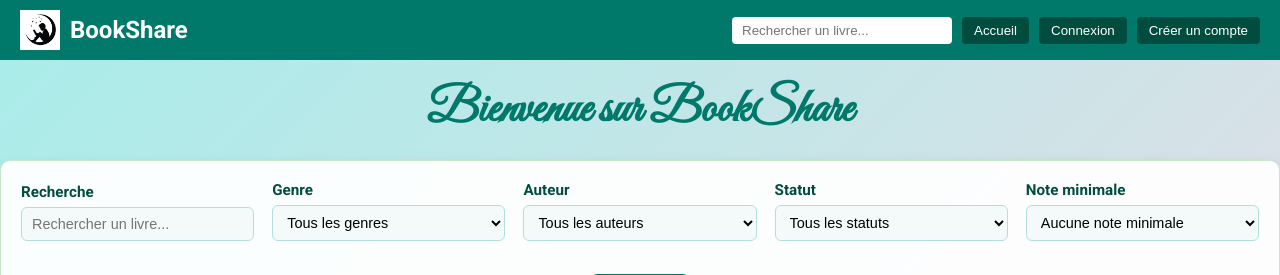
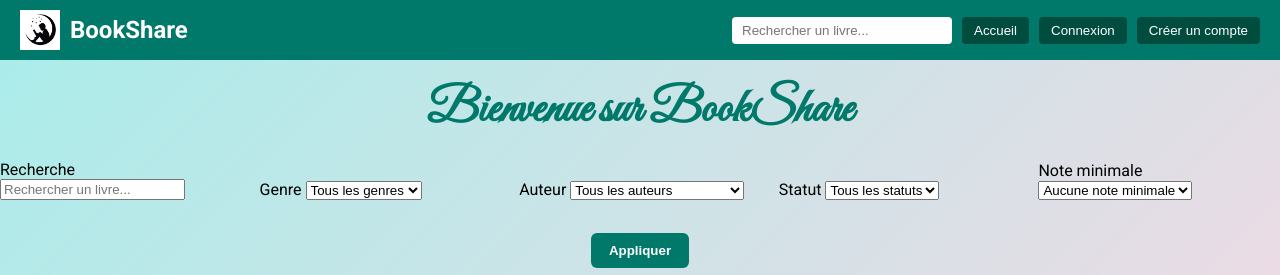
Before and after one commit to alissonpinault/BookShare, a PHP site: page /index.php in a window 1280 px wide. Shown: the top 275 px of the page. Run offline with PHP 8.4, Linux system fonts and the light colour scheme; data comes from the database, SQL or seed files in the repository.

Commit message:
test filtre

```diff
--- a/index.php
+++ b/index.php
@@ -142,73 +142,12 @@ nav input[type="text"] { padding:6px 10px; border:none; border-radius:4px; width
 nav button { background:#004d40; border:none; color:white; padding:6px 12px; border-radius:4px; cursor:pointer; transition: all 0.3s; }
 nav button:hover { background:#00332c; transform: translateY(-2px); }
 h1 { text-align:center; color:#00796b; margin:20px 0; font-family:'Great Vibes', cursive; font-size:3em; }
-.filters-panel {
-    background: rgba(255, 255, 255, 0.95);
-    border-radius: 10px;
-    padding: 20px;
-    margin-top: 15px;
-    box-shadow: 0 8px 16px rgba(0,0,0,0.15);
-    border: 1px solid #c8e6c9;
-}
-
-.filters-form {
-    display: flex;
-    flex-wrap: wrap;
-    gap: 18px;
-    justify-content: space-between;
-    align-items: flex-end;
-}
-
-.filters-form label {
-    flex: 1;
-    min-width: 180px;
-    display: flex;
-    flex-direction: column;
-    font-weight: 600;
-    color: #004d40;
-    font-size: 0.95em;
-}
-
-.filters-form select,
-.filters-form input[type="text"] {
-    margin-top: 6px;
-    padding: 8px 10px;
-    border-radius: 6px;
-    border: 1px solid #b2dfdb;
-    font-size: 0.95em;
-    background-color: #f3faf9;
-}
-
-.filters-actions {
-    width: 100%;
-    display: flex;
-    justify-content: center;
-    margin-top: 15px;
-}
-
-.filters-actions button {
-    background: #00796b;
-    color: #ffffff;
-    border: none;
-    padding: 10px 18px;
-    border-radius: 6px;
-    cursor: pointer;
-    font-weight: 600;
-    transition: background 0.3s, transform 0.2s;
-}
-
-.filters-actions button:hover {
-    background: #004d40;
-    transform: translateY(-1px);
-}
-
-/* Responsive : en colonne sur petits écrans */
-@media (max-width: 768px) {
-    .filters-form {
-        flex-direction: column;
-        align-items: stretch;
-    }
-}
+.filters-form {display: flex;flex-wrap: wrap;gap: 18px;justify-content: space-between;align-items: flex-end;}
+.filters-form label {flex: 1;min-width: 180px;}
+.filters-actions {width: 100%;display: flex;justify-content: center;margin-top: 15px;}
+.filters-actions button {background: #00796b;color: #ffffff;border: none;padding: 10px 18px;border-radius: 6px;cursor: pointer;font-weight: 600;transition: background 0.3s, transform 0.2s;}
+.filters-actions button:hover {background: #004d40;transform: translateY(-1px);}
+.cards-container { display:flex; flex-wrap:wrap; gap:20px; justify-content:center; padding: 20px; }
 .card { background:white; border-radius:10px; box-shadow:0 4px 8px rgba(0,0,0,0.2); width:250px; overflow:hidden; transition: transform 0.2s; }
 .card:hover { transform: scale(1.05); }
 .card img { width:100%; height:150px; object-fit:cover; }
```
